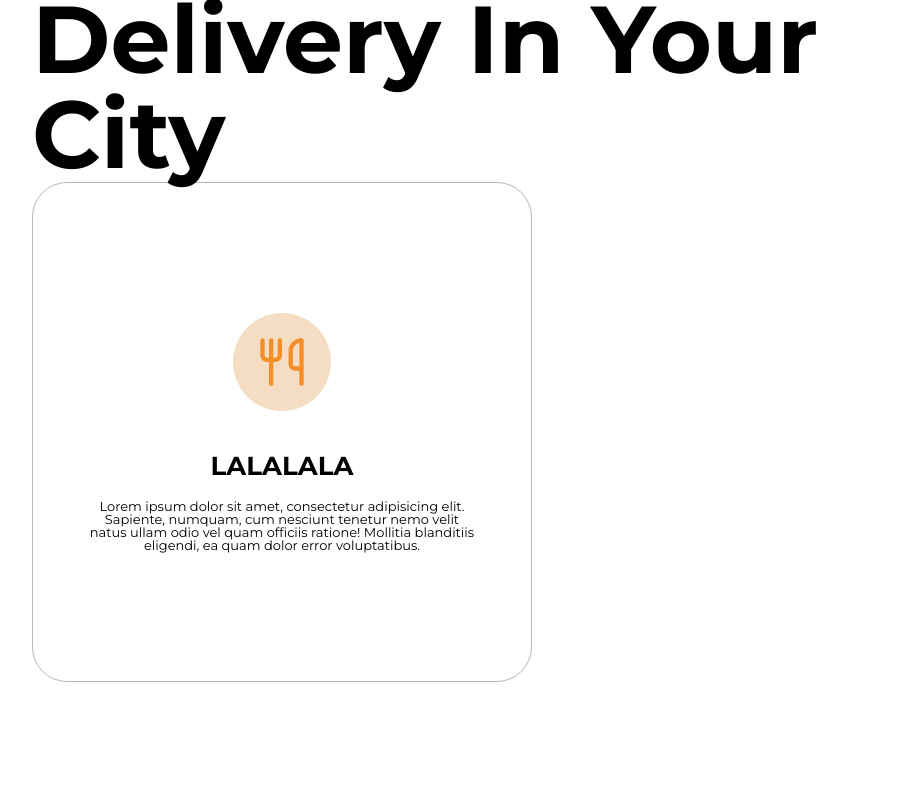
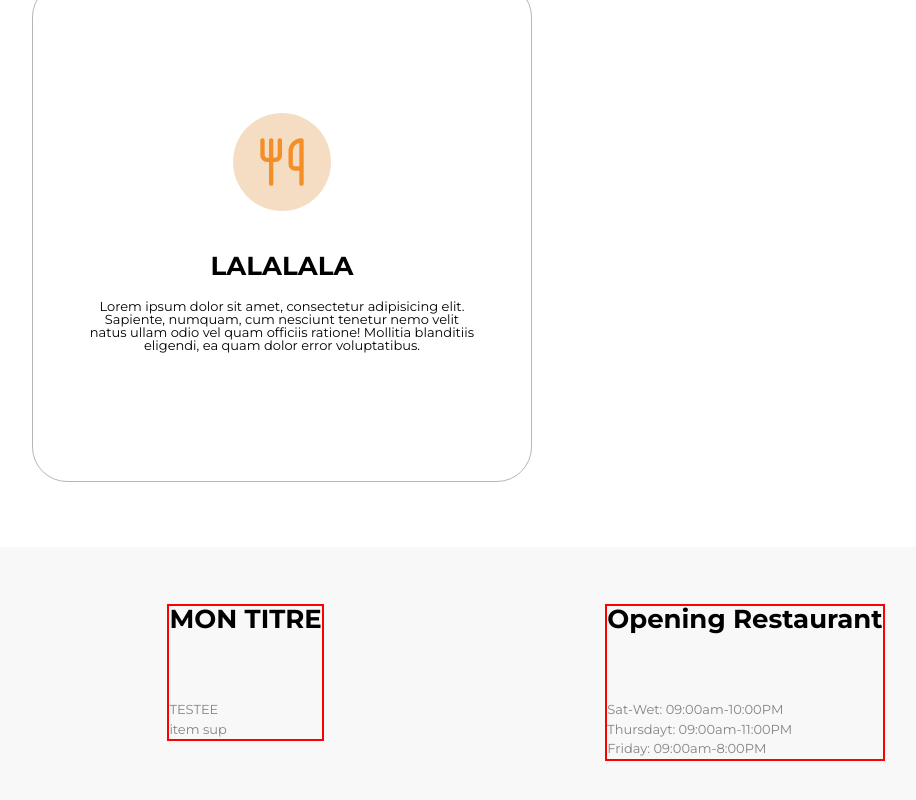
Before and after one commit to Aurelie-Runser/Restaurant, a Vue app: page / in a window 1280 px wide. Shown: the part 478-1278 px from the top of the page, without its empty margins (114-1030 px from the left). Before the commit the page ends 1225 px from the top, so only its background shows below. Built offline with nearby package versions, Linux system fonts and the light colour scheme.

Commit message:
feat : myFooter Menu
création du composant pour les menu du footer et son ajout dans storybook

```diff
--- a/src/App.vue
+++ b/src/App.vue
@@ -6,7 +6,7 @@ import myFooter from "@/components/myFooter.vue"
 </script>
 
 <template>
-    <myHeader/>
-    <myFooter/>
-    <RouterView />
+  <myHeader/>
+  <RouterView />
+  <myFooter/>
 </template>
--- /dev/null
+++ b/src/components/elements/myFooterMenu.vue
@@ -0,0 +1,50 @@
+<template>
+  <div class="footer__menu">
+    <h4 class="footer__menu__title">{{ title }}</h4>
+
+    <nav class="footer__nav">
+      <ul class="footer__list">
+        <li class="footer__item" v-for="lien in liens" :key="lien">
+          <a v-if="lien.href" :href="lien.txt"> {{ lien.txt }} </a>
+          <p v-else>{{ lien.txt }}</p>
+        </li>
+      </ul>
+    </nav>
+  </div>
+</template>
+
+<style lang="scss" scoped>
+.footer__menu {
+  width: fit-content;
+  height: fit-content;
+  border: red solid 2px;
+
+  &__title {
+    margin-bottom: 68px;
+  }
+
+  .footer__nav {
+    color: darken($color_gray, 20%);
+
+    .footer__list {
+      line-height: 1.5;
+    }
+  }
+}
+</style>
+
+<script setup>
+// import { computed } from 'vue'
+
+// const props = defineProps({
+defineProps({
+    title: String,
+    liens: Array
+})
+
+// const className = computed(() => ({
+//     ' -rounded': props.variant === 'rounded',
+//     ' -small': props.size === 'small',
+//     ' -icon': props.icon === 'true'
+// }))
+</script>
--- a/src/components/myFooter.vue
+++ b/src/components/myFooter.vue
@@ -1,17 +1,38 @@
 <template>
-    <footer class="footer">
-
-    </footer>
+  <footer class="footer">
+    <myFooterMenu v-for="menu in menuFooter" :key="menu" v-bind="menu"/>
+  </footer>
 </template>
 
 <style lang="scss" scoped>
-.footer{
-    width: 100vw;
-    height: 200px;
-    background: black;
+.footer {
+  width: 100vw;
+  height: fit-content;
+  padding: 57px 0;
+  background: rgba($color-gray, 10%);
+  display: flex;
+  justify-content: space-evenly;
 }
 </style>
 
 <script setup>
+import myFooterMenu from "@/components/elements/myFooterMenu.vue"
 
+const menuFooter = [
+    {
+        title:"MON TITRE",
+        liens:[
+            {txt: "TESTEE", href: "#"},
+            {txt: "item sup", href: "/lien2"}
+        ]
+    },
+    {
+        title:"Opening Restaurant",
+        liens:[
+            {txt: "Sat-Wet: 09:00am-10:00PM", href: ""},
+            {txt: "Thursdayt: 09:00am-11:00PM", href: ""},
+            {txt: "Friday: 09:00am-8:00PM", href: ""}
+        ]
+    }
+]
 </script>
```
Also changed, not shown: 1 other file (tests, documents, lock files or other folders).
